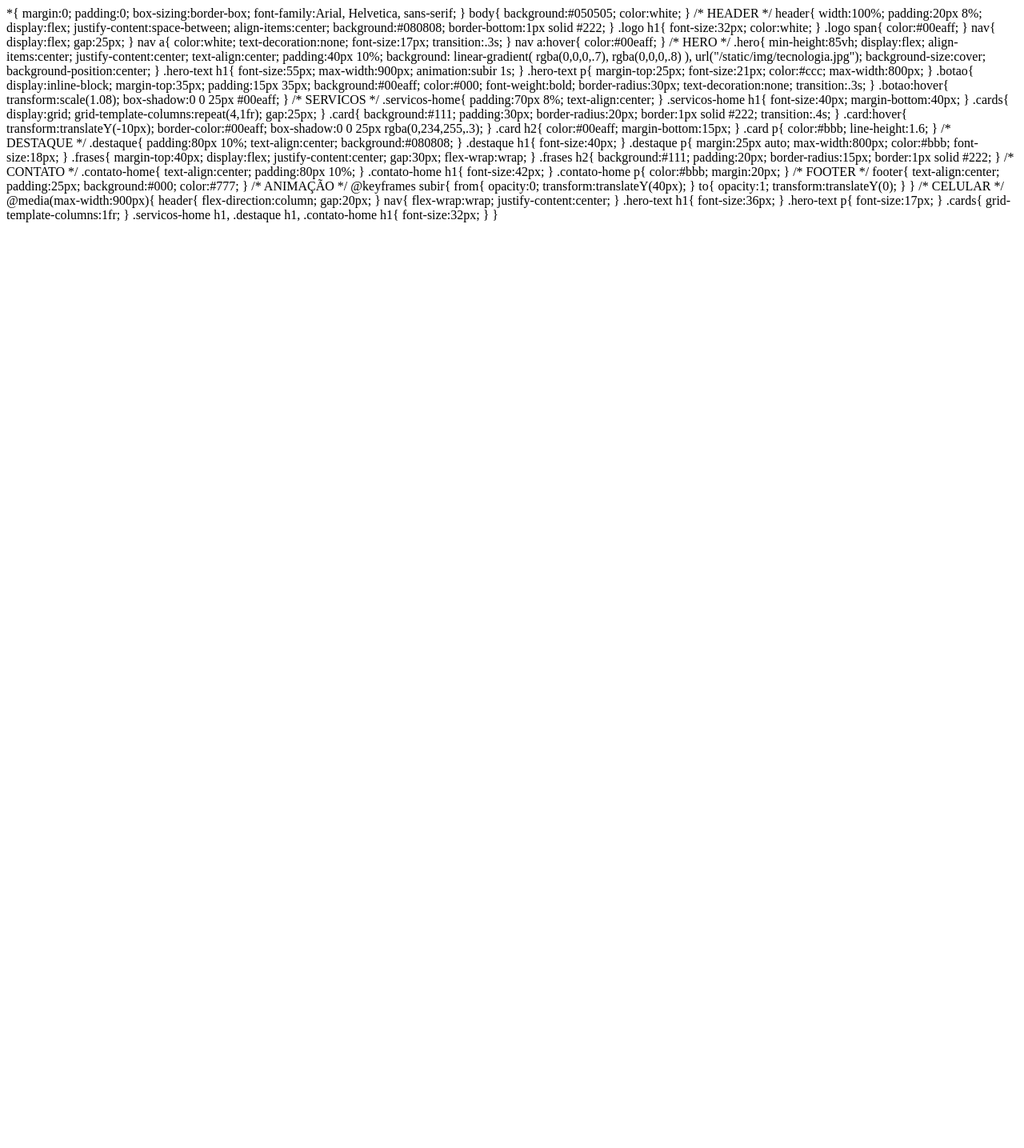
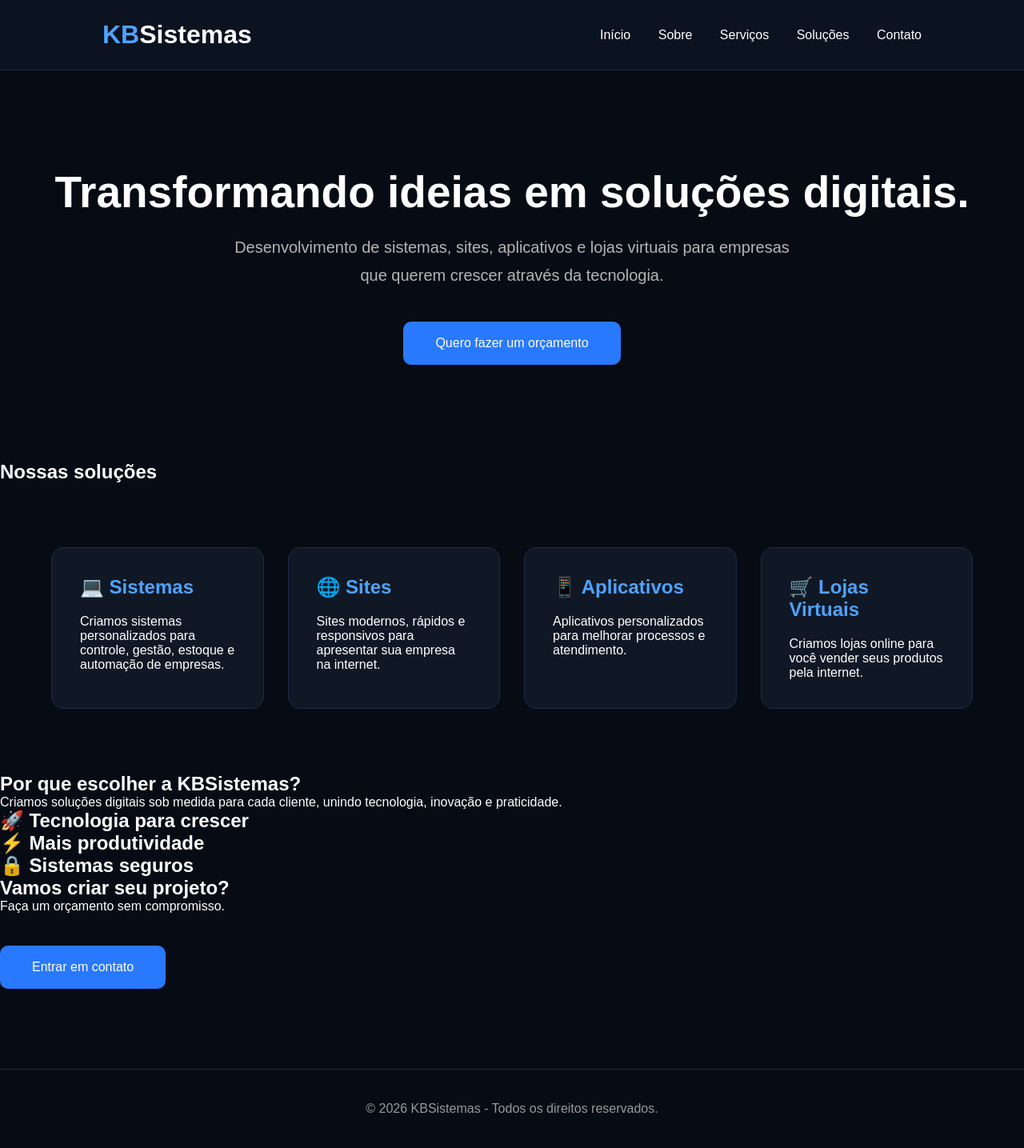
Before and after one commit to kauabarbosaa1728-web/kbsistemas-site, a Flask app: page / in a window 1280 px wide. Shown: the whole page at 80% size. Before the commit the page ends 278 px from the top, so only its background shows below. Run offline with Flask 3, Linux system fonts and the light colour scheme.

Commit message:
Update index.html

```diff
--- a/templates/index.html
+++ b/templates/index.html
@@ -1,439 +1,226 @@
-*{
-    margin:0;
-    padding:0;
-    box-sizing:border-box;
-    font-family:Arial, Helvetica, sans-serif;
-}
+<!DOCTYPE html>
+<html lang="pt-BR">
+
+<head>
+
+<meta charset="UTF-8">
+<meta name="viewport" content="width=device-width, initial-scale=1.0">
+
+<title>KBSistemas | Tecnologia</title>
+
+<link rel="stylesheet" href="/static/css/style.css">
+
+</head>
 
 
-body{
-
-    background:#050505;
-    color:white;
-
-}
+<body>
 
 
-/* HEADER */
+<header>
 
-header{
-
-    width:100%;
-    padding:20px 8%;
-    display:flex;
-    justify-content:space-between;
-    align-items:center;
-    background:#080808;
-    border-bottom:1px solid #222;
-
-}
+<div class="logo">
+    <h1>KB<span>Sistemas</span></h1>
+</div>
 
 
-.logo h1{
+<nav>
 
-    font-size:32px;
-    color:white;
+<a href="/">Início</a>
+<a href="/sobre">Sobre</a>
+<a href="/servicos">Serviços</a>
+<a href="/planos">Soluções</a>
+<a href="/contato">Contato</a>
 
-}
+</nav>
 
 
-.logo span{
-
-    color:#00eaff;
-
-}
-
-
-
-nav{
-
-    display:flex;
-    gap:25px;
-
-}
-
-
-nav a{
-
-    color:white;
-    text-decoration:none;
-    font-size:17px;
-    transition:.3s;
-
-}
-
-
-nav a:hover{
-
-    color:#00eaff;
-
-}
-
-
-
-/* HERO */
-
-.hero{
-
-    min-height:85vh;
-    display:flex;
-    align-items:center;
-    justify-content:center;
-    text-align:center;
-
-    padding:40px 10%;
-
-    background:
-
-    linear-gradient(
-    rgba(0,0,0,.7),
-    rgba(0,0,0,.8)
-    ),
-
-    url("/static/img/tecnologia.jpg");
-
-    background-size:cover;
-    background-position:center;
-
-}
-
-
-
-.hero-text h1{
-
-    font-size:55px;
-    max-width:900px;
-
-    animation:subir 1s;
-
-}
-
-
-
-.hero-text p{
-
-    margin-top:25px;
-    font-size:21px;
-    color:#ccc;
-    max-width:800px;
-
-}
-
-
-
-.botao{
-
-    display:inline-block;
-
-    margin-top:35px;
-
-    padding:15px 35px;
-
-    background:#00eaff;
-
-    color:#000;
-
-    font-weight:bold;
-
-    border-radius:30px;
-
-    text-decoration:none;
-
-    transition:.3s;
-
-}
-
-
-.botao:hover{
-
-    transform:scale(1.08);
-
-    box-shadow:0 0 25px #00eaff;
-
-}
+</header>
 
 
 
 
-/* SERVICOS */
+<section class="hero">
 
 
-.servicos-home{
-
-    padding:70px 8%;
-    text-align:center;
-
-}
+<div class="hero-text">
 
 
-.servicos-home h1{
+<h1>
+Transformando ideias em soluções digitais.
+</h1>
 
-    font-size:40px;
-    margin-bottom:40px;
 
-}
+<p>
+Desenvolvimento de sistemas, sites, aplicativos e lojas virtuais
+para empresas que querem crescer através da tecnologia.
+</p>
 
 
 
-.cards{
+<a
+href="https://wa.me/5511911524799?text=Olá,%20gostaria%20de%20fazer%20um%20orçamento"
+class="botao">
 
-    display:grid;
+Quero fazer um orçamento
 
-    grid-template-columns:repeat(4,1fr);
-
-    gap:25px;
-
-}
+</a>
 
 
-
-.card{
+</div>
 
 
-    background:#111;
-
-    padding:30px;
-
-    border-radius:20px;
-
-    border:1px solid #222;
-
-    transition:.4s;
-
-
-}
-
-
-
-.card:hover{
-
-    transform:translateY(-10px);
-
-    border-color:#00eaff;
-
-    box-shadow:0 0 25px rgba(0,234,255,.3);
-
-}
-
-
-
-.card h2{
-
-    color:#00eaff;
-
-    margin-bottom:15px;
-
-}
-
-
-
-.card p{
-
-    color:#bbb;
-
-    line-height:1.6;
-
-}
+</section>
 
 
 
 
-/* DESTAQUE */
+
+<section class="servicos-home">
 
 
-.destaque{
-
-    padding:80px 10%;
-
-    text-align:center;
-
-    background:#080808;
-
-}
+<h1>
+Nossas soluções
+</h1>
 
 
-.destaque h1{
-
-    font-size:40px;
-
-}
-
-
-.destaque p{
-
-    margin:25px auto;
-
-    max-width:800px;
-
-    color:#bbb;
-
-    font-size:18px;
-
-}
-
-
-.frases{
-
-    margin-top:40px;
-
-    display:flex;
-
-    justify-content:center;
-
-    gap:30px;
-
-    flex-wrap:wrap;
-
-}
-
-
-.frases h2{
-
-    background:#111;
-
-    padding:20px;
-
-    border-radius:15px;
-
-    border:1px solid #222;
-
-}
+<div class="cards">
 
 
 
-/* CONTATO */
+<div class="card">
 
+<h2>💻 Sistemas</h2>
 
-.contato-home{
+<p>
+Criamos sistemas personalizados para controle,
+gestão, estoque e automação de empresas.
+</p>
 
-    text-align:center;
-
-    padding:80px 10%;
-
-}
-
-
-.contato-home h1{
-
-    font-size:42px;
-
-}
-
-
-.contato-home p{
-
-    color:#bbb;
-
-    margin:20px;
-
-}
-
-
-
-/* FOOTER */
-
-
-footer{
-
-    text-align:center;
-
-    padding:25px;
-
-    background:#000;
-
-    color:#777;
-
-}
-
-
-
-/* ANIMAÇÃO */
-
-
-@keyframes subir{
-
-
-from{
-
-opacity:0;
-
-transform:translateY(40px);
-
-}
-
-
-to{
-
-opacity:1;
-
-transform:translateY(0);
-
-}
-
-
-}
+</div>
 
 
 
 
-/* CELULAR */
+<div class="card">
 
+<h2>🌐 Sites</h2>
 
-@media(max-width:900px){
+<p>
+Sites modernos, rápidos e responsivos para
+apresentar sua empresa na internet.
+</p>
 
-
-header{
-
-    flex-direction:column;
-
-    gap:20px;
-
-}
+</div>
 
 
 
-nav{
 
-    flex-wrap:wrap;
+<div class="card">
 
-    justify-content:center;
+<h2>📱 Aplicativos</h2>
 
-}
+<p>
+Aplicativos personalizados para melhorar
+processos e atendimento.
+</p>
+
+</div>
 
 
 
-.hero-text h1{
 
-    font-size:36px;
+<div class="card">
 
-}
+<h2>🛒 Lojas Virtuais</h2>
+
+<p>
+Criamos lojas online para você vender
+seus produtos pela internet.
+</p>
+
+</div>
 
 
 
-.hero-text p{
+</div>
 
-    font-size:17px;
 
-}
+</section>
 
 
 
-.cards{
-
-    grid-template-columns:1fr;
-
-}
 
 
 
-.servicos-home h1,
-.destaque h1,
-.contato-home h1{
+<section class="destaque">
 
-    font-size:32px;
 
-}
+<h1>
+Por que escolher a KBSistemas?
+</h1>
+
+
+<p>
+Criamos soluções digitais sob medida para cada cliente,
+unindo tecnologia, inovação e praticidade.
+</p>
 
 
 
-}
+<div class="frases">
+
+<h2>🚀 Tecnologia para crescer</h2>
+
+<h2>⚡ Mais produtividade</h2>
+
+<h2>🔒 Sistemas seguros</h2>
+
+</div>
+
+
+</section>
+
+
+
+
+
+
+<section class="contato-home">
+
+
+<h1>
+Vamos criar seu projeto?
+</h1>
+
+
+<p>
+Faça um orçamento sem compromisso.
+</p>
+
+
+<a href="/contato" class="botao">
+
+Entrar em contato
+
+</a>
+
+
+</section>
+
+
+
+
+
+<footer>
+
+<p>
+© 2026 KBSistemas - Todos os direitos reservados.
+</p>
+
+</footer>
+
+
+
+</body>
+
+</html>
```
